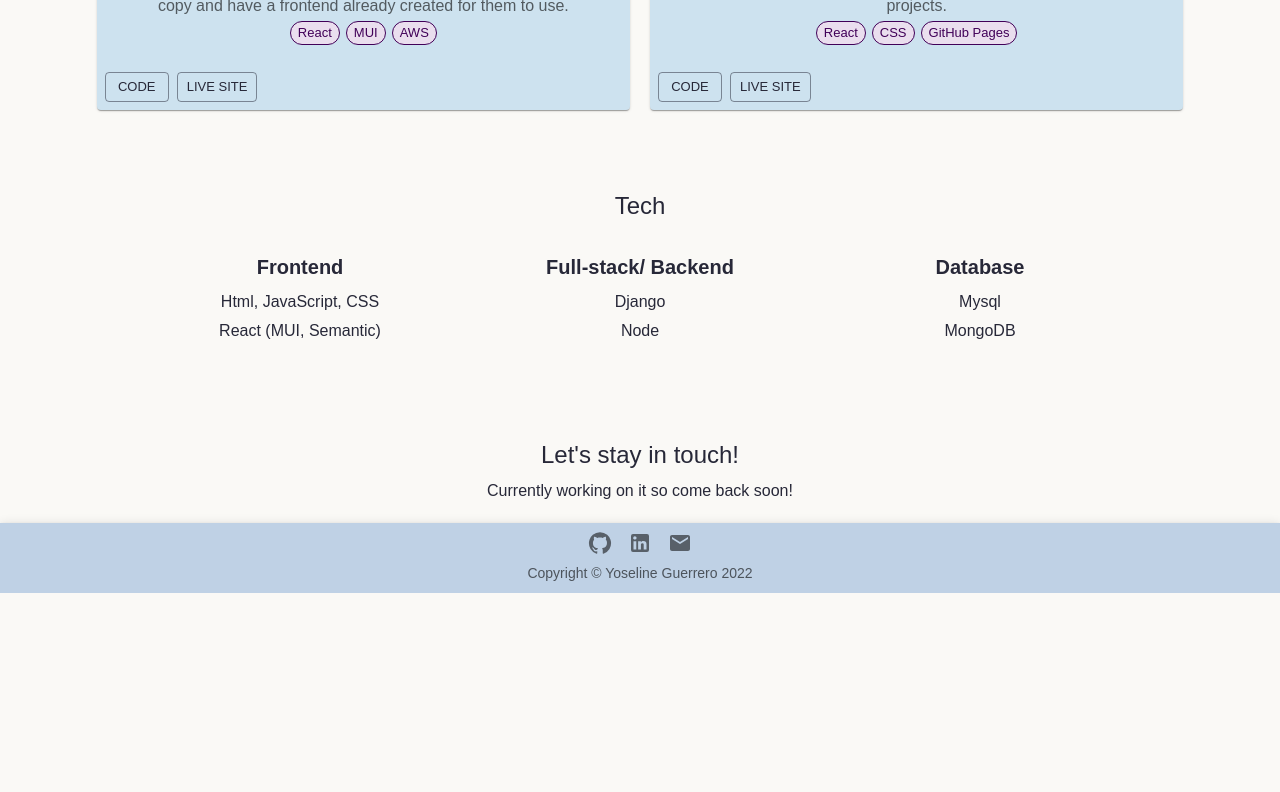
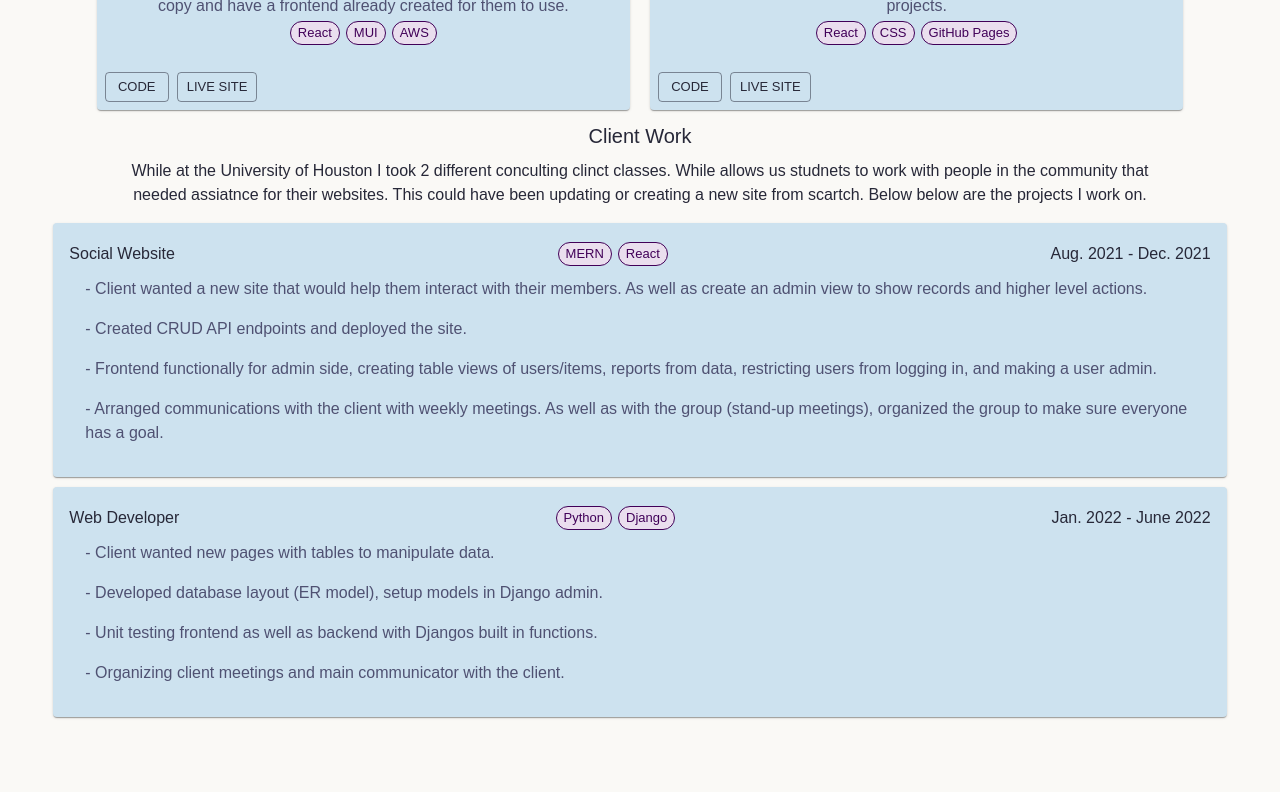
Before and after one commit to YoselineGuerrero/dev-portfolio, a React (Create React App) app: page /#/ in a window 1280 px wide. Shown: the part 1240-2032 px from the top of the page. Before the commit the page ends 1833 px from the top, so only its background shows below. Built offline with nearby package versions, Linux system fonts and the light colour scheme.

Commit message:
added client work and change secondary color of text

```diff
--- a/src/components/repoCards.js
+++ b/src/components/repoCards.js
@@ -5,7 +5,9 @@ import Card from '@mui/material/Card';
 import CardContent from '@mui/material/CardContent';
 import CardMedia from '@mui/material/CardMedia';
 import Chip from '@mui/material/Chip';
-import {repos} from '../data';
+import ListItem from '@mui/material/ListItem';
+import Stack from '@mui/material/Stack';
+import { repos, clientWork } from '../data';
 import { Button, CardActions } from '@mui/material';
 
 export default function RepoCards() {
@@ -35,6 +37,38 @@ export default function RepoCards() {
           </CardActions>
         </Grid>
       ))}
+      <Grid item xs={10}>
+        <Typography variant="h6" gutterBottom>
+          Client Work
+        </Typography>
+        <Typography variant="body1" gutterBottom>
+          While at the University of Houston I took 2 different conculting clinct classes. While allows us studnets
+          to work with people in the community that needed assiatnce for their websites. This could have been
+          updating or creating a new site from scartch. Below below are the projects I work on.
+        </Typography>
+      </Grid>
+      {clientWork.map((work) => (
+        <Grid item xs={11} sx={{marginTop:'10px'}}>
+          <Card>
+            <CardContent>
+              <Stack direction="row" justifyContent="space-between" alignItems="center">
+                <Typography>{work.title}</Typography>
+                <Stack direction="row">
+                  {work.tech.map((item) => (
+                    <Chip key={item} label={item} color="secondary" size="small" variant="outlined" sx={{margin:'3px'}}/>
+                  ))}
+                </Stack>
+                 <Typography>{work.date}</Typography>
+              </Stack>
+              {work.info.map((points) => (
+                <ListItem>
+                  <Typography variant="body1" color="text.secondary">- {points}</Typography>
+                </ListItem>
+              ))}
+            </CardContent>
+          </Card>
+        </Grid>
+      ))}
     </>
   )
 }
--- a/src/data.js
+++ b/src/data.js
@@ -70,4 +70,24 @@ const techs = [
   }
 ];
 
-export { socials, repos, sections, techs };
+const clientWork = [
+  {
+    title: 'Social Website',
+    tech: ['MERN', 'React'],
+    date: 'Aug. 2021 - Dec. 2021',
+    info: ['Client wanted a new site that would help them interact with their members. As well as create an admin view to show records and higher level actions.',
+      'Created CRUD API endpoints and deployed the site.',
+      'Frontend functionally for admin side, creating table views of users/items, reports from data, restricting users from logging in, and making a user admin.',
+      'Arranged communications with the client with weekly meetings. As well as with the group (stand-up meetings), organized the group to make sure everyone has a goal.'],
+  }, {
+    title: 'Web Developer',
+    tech: ['Python', 'Django'],
+    date: 'Jan. 2022 - June 2022',
+    info: ['Client wanted new pages with tables to manipulate data.',
+      'Developed database layout (ER model), setup models in Django admin.',
+      'Unit testing frontend as well as backend with Djangos built in functions.',
+      'Organizing client meetings and main communicator with the client.']
+  }
+];
+
+export { socials, repos, sections, techs, clientWork };
--- a/src/theme.js
+++ b/src/theme.js
@@ -82,6 +82,7 @@ const lightTheme = createTheme({
     },
     text: {
       primary: '#272838',
+      secondary: '#4f5172'
     },
     background: {
       default: "#FAF9F6",
```
Lines whose indentation alone changed are shown as unchanged.
